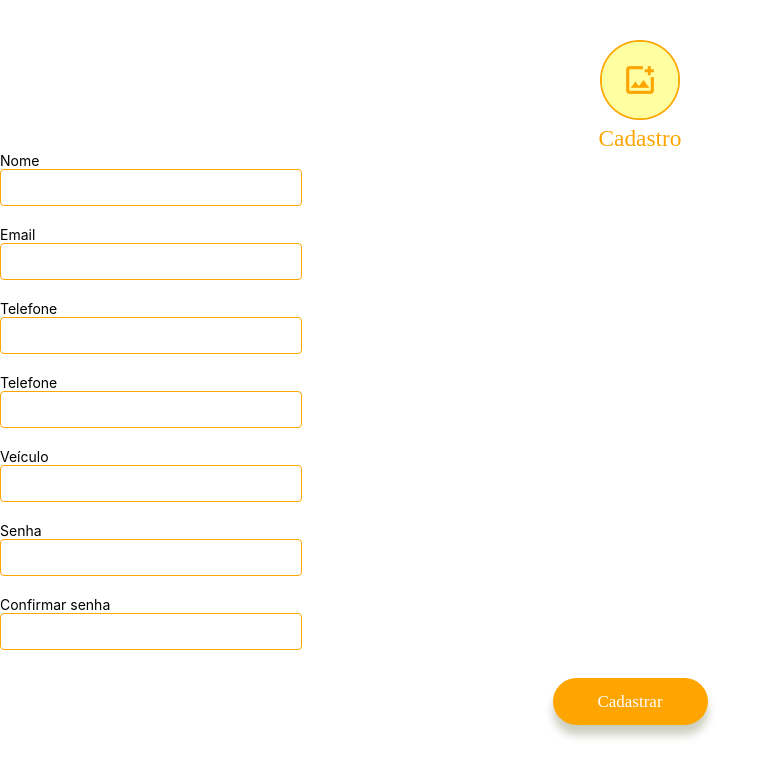
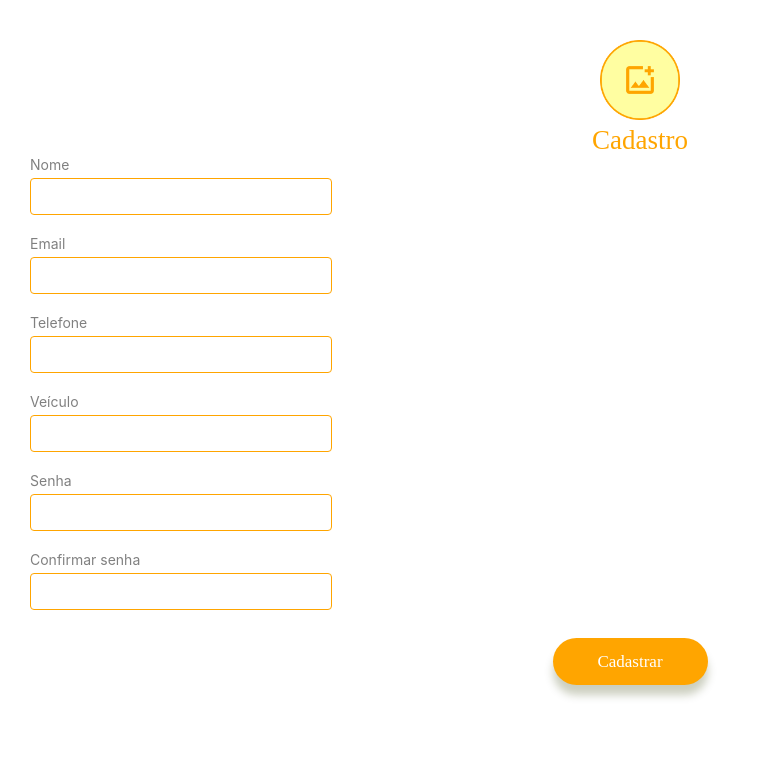
Before and after one commit to Rayane-Araujo/caronas_app, a React (Vite) app in the folder frontend/: page /register in a window 1280 px wide. Shown: the top 778 px of the page, without its empty margins (0-774 px from the left). Built offline with nearby package versions, Linux system fonts and the light colour scheme; the HTML template or start-up script is replaced by a standard one.

Commit message:
feat:Ajeitando estilos da tela de login e register

```diff
--- a/frontend/src/components/Header/index.jsx
+++ b/frontend/src/components/Header/index.jsx
@@ -8,5 +8,5 @@ export const Header = ({ logo, title }) => {
       <img src={logo} alt="Logo do App Caronas" id="fotoo" />
       <h3>{title}</h3>
     </HeaderContainer>
-);
+  );
 };
--- a/frontend/src/index.css
+++ b/frontend/src/index.css
@@ -1,4 +1,4 @@
-/* gerais */
+/* global statements */
 * {
   margin: 0;
   padding: 0;
@@ -6,12 +6,25 @@
 }
 
  body {
-  margin: auto;
+  margin: 30px;
 }
+
+label {
+  padding-bottom: 5px;
+}
+
+label,a {
+  color: #808080;
+}
+
 
 h3,h4,button,a {
   font-family: 'Itim', cursive;
   font-weight: 400;
+}
+
+h3 {
+  font-size: 27px;
 }
 
 label,p,h5 {
@@ -19,8 +32,10 @@ label,p,h5 {
   font-size: 14px;
 }
 
+
+
 h3,h4 {
-  color: #FFA500;
+  color: #ffa500;
 }
 
 /* components */
@@ -33,28 +48,20 @@ button {
   height: 47px;
   box-shadow: 0px 10px 9px rgba(50, 64, 1, 0.25);
   color: #ffffff;
-  font-family: "Itim", cursive;
   font-weight: 400;
   background: #ffa500;
   border-style: none;
   font-size: 17px;
 }
 
-button:hover {
-  background-color: #f0ac47;
-}
 
 /* Component Button */
 
 /* Component Link */
 a {
   text-decoration: none;
-  color: #808080;
 }
 
-a:hover {
-  color: #666666;
-}
 
 /* Component Link */
 
@@ -62,7 +69,7 @@ a:hover {
 div.item_ride_available {
   width: 100%;
   border-radius: 12px;
-  border-right: 1px solid #FFA500;
+  border-right: 1px solid #ffa500;
   display: flex;
 }
 
@@ -169,7 +176,6 @@ main input.input_value {
 main div.input_calendar_with_image {
   display: flex;
   margin-top: 9%;
-  display: flex;
   margin-left: 8%;
   gap: 5px;
 }
--- a/frontend/src/pages/Login/index.jsx
+++ b/frontend/src/pages/Login/index.jsx
@@ -22,7 +22,7 @@ export const Login = () => {
             <Input type="password" id="password" />
           </InputContainer>
 
-          <Button>Entrar</Button>
+          <Button className="login-button">Entrar</Button>
         </ContendInput>
 
         <div className="links">
--- a/frontend/src/pages/Login/style.css
+++ b/frontend/src/pages/Login/style.css
@@ -1,4 +1,3 @@
-
 
 /* LOGIN STYLE */
 
@@ -13,10 +12,14 @@
   z-index: 2;
 }
 
+.login-button {
+  margin-top: 5em;
+}
+
 .links {
     display: flex;
     flex-direction: column;
-    justify-content: space-between;
+    margin-top: 10em;
     align-items: center;
-    gap: 50px;
+    gap: 10px;
 }
--- a/frontend/src/pages/Register/index.jsx
+++ b/frontend/src/pages/Register/index.jsx
@@ -24,10 +24,6 @@ export const Register = () => {
           <Input type="telefone" id="telefone" />
         </InputContainer>
 
-        <InputContainer>
-          <label>Telefone</label>
-          <Input type="telefone" id="telefone" />
-        </InputContainer>
 
         <InputContainer>
           <label>Veículo</label>
```
